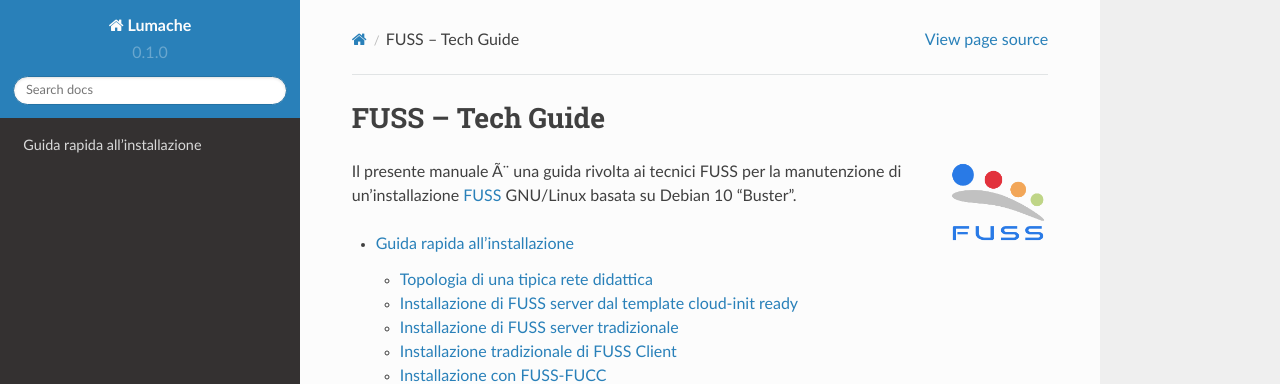
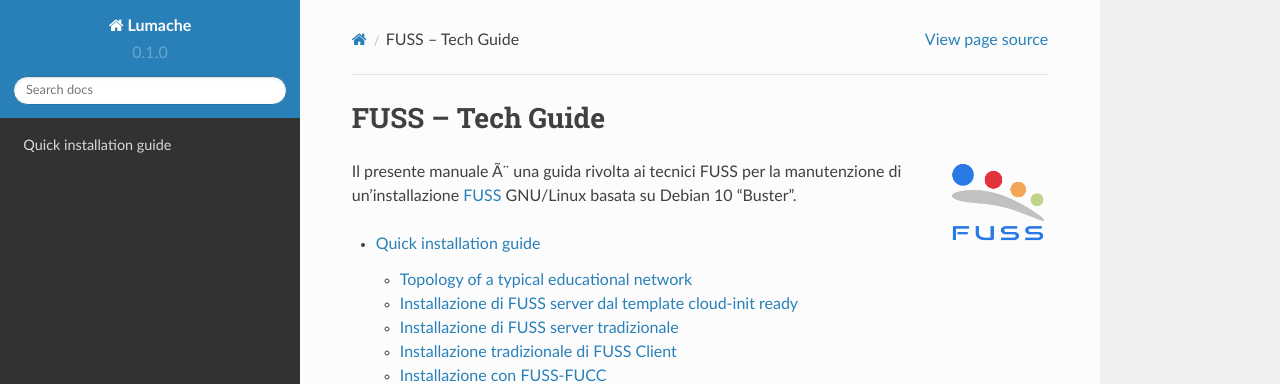
Before and after one commit to skorczyk/FUSS-Tech-Guide, a Sphinx documentation site: the page built from docs/source/index.rst, in a window 1280 px wide and 1319 px high. Shown: the top 384 px of the window. Built offline with Sphinx 7.4.7 and the Read the Docs theme 2.0.0, drawn with Linux system fonts in a browser that asks for light colours; pages that are not in the unit, such as notebooks, are missing from menus.

Commit message:
Update quick-install.rst

```diff
--- a/docs/source/quick-install.rst
+++ b/docs/source/quick-install.rst
@@ -1,13 +1,13 @@
 ******************************
-Guida rapida all'installazione
+Quick installation guide
 ******************************
 
-Questo capitolo Ã¨ dedicato a chi vuole vedere velocemente come installare un server FUSS ed un client.
+This chapter is dedicated to those who want to quickly see how to install a FUSS server and client.
 
-Topologia di una tipica rete didattica
+Topology of a typical educational network
 ======================================
 
-Prima di mostrare come installare server e client, vediamo nella seguente figura la tipica topologia di rete dove FUSS puÃ² trovare applicazione.
+Before showing how to install servers and clients, we see in the following figure the typical network topology where FUSS can be applied.
 
 .. figure:: images/fuss-network-architecture-cur.png
     :alt: Topologia di una rete FUSS
```
